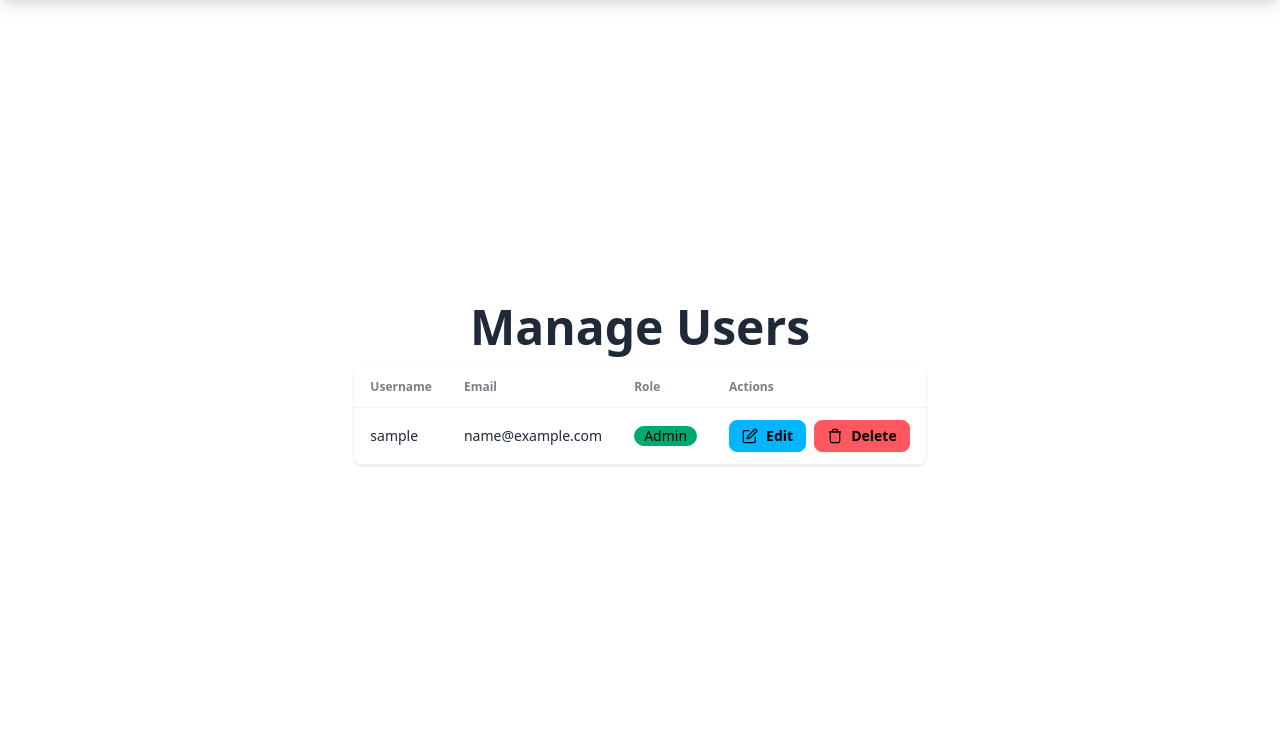
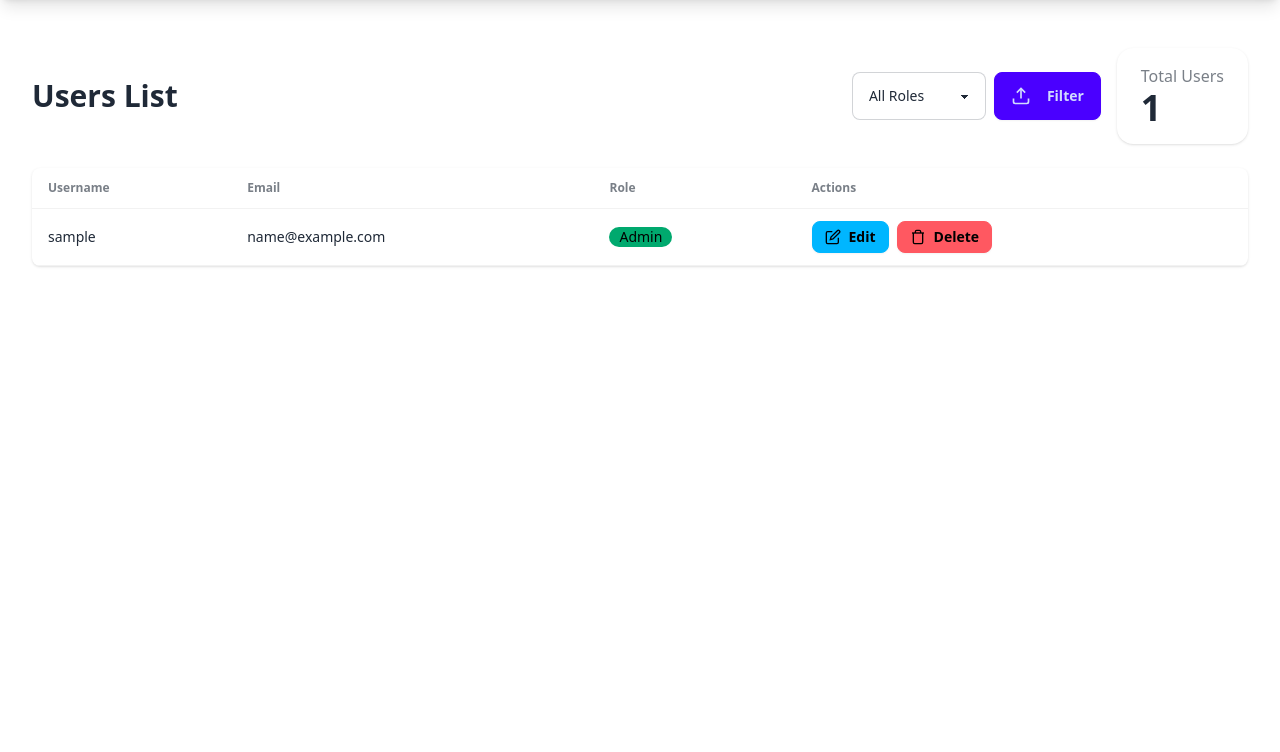
Before and after one commit to nitishk94/kanaka_hiring, a Flask app: page /admin/users in a window 1280 px wide. Shown: the part 64-816 px from the top of the page. After the commit the page ends 331 px from the top, so only its background shows below. Run offline with Flask 3, Linux system fonts and the light colour scheme; the visitor is signed in with stand-in values (Sample User, id 1); data comes from the database, SQL or seed files in the repository; some libraries are stand-ins or nearby versions.

```diff
--- a/app/__init__.py
+++ b/app/__init__.py
@@ -1,4 +1,4 @@
-from flask import Flask
+from flask import Flask, session, flash, redirect, url_for
 from app.extensions import db, login_manager, migrate
 from app.routes import register_routes
 from logging.handlers import RotatingFileHandler
@@ -6,12 +6,20 @@ from app.models.users import User
 import logging
 import secrets
 import os
+from datetime import timedelta
 
 login_manager.login_view = 'auth.login'
 
 @login_manager.user_loader
 def load_user(user_id):
     return User.query.get(int(user_id))
+
+@login_manager.unauthorized_handler
+def unauthorized():
+    if session.get('_user_id'):
+        session.clear()
+        flash('Your session has timed out. Please log in again.', 'session_timeout')
+    return redirect(url_for('auth.login'))
 
 def create_app():
     app = Flask(__name__)
@@ -25,6 +33,8 @@ def create_app():
 
     db.init_app(app)
     login_manager.init_app(app)
+    login_manager.session_protection = "strong"
+    app.permanent_session_lifetime = timedelta(minutes=10)
     migrate.init_app(app, db)
 
     if not os.path.exists('logs'):
--- a/app/routes/admin.py
+++ b/app/routes/admin.py
@@ -36,8 +36,14 @@ def manage_users():
         flash(f'Role {role.title()} assigned successfully', 'success')
         return redirect(url_for('admin.manage_users'))
 
-    users = User.query.all()
-    return render_template('admin/manage_users.html', users=users)
+    # Handle role filtering for GET requests
+    role = request.args.get('role', '')
+    if role:
+        users = User.query.filter_by(role=role).all()
+    else:
+        users = User.query.all()
+
+    return render_template('admin/manage_users.html', users=users, selected_role=role)
 
 @bp.route('/edit_user/<int:user_id>', methods=['GET', 'POST'])
 @login_required
--- a/app/routes/referrer.py
+++ b/app/routes/referrer.py
@@ -17,8 +17,8 @@ def dashboard():
 def refer_candidate():
     return "Refer a Candidate"
 
-@bp.route('/status/<int:id>')
+@bp.route('/status')
 @login_required
 @role_required(*REFERRAL_ROLES)
-def referral_status(id):
-    return f"Track Status of Referred Candidate {id}"
+def referral_status():
+    return "Track Status of Referred Candidate"
--- a/app/templates/admin/manage_users.html
+++ b/app/templates/admin/manage_users.html
@@ -3,9 +3,37 @@
 {% block title %}Manage Users{% endblock %}
 
 {% block content %}
-<div class="hero min-h-[calc(100vh-4rem)]">
-    <div class="hero-content flex-col">
-        <h1 class="text-5xl font-bold">Manage Users</h1>
+<div class="container mx-auto px-4 py-8">
+    <div class="flex justify-between items-center mb-6">
+        <h1 class="text-3xl font-bold">Users List</h1>
+        <div class="flex items-center gap-4">
+            <form method="GET" action="{{ url_for('admin.manage_users') }}" class="flex items-center gap-2">
+                <select name="role" class="select select-bordered">
+                    <option value="" {% if not selected_role %}selected{% endif %}>All Roles</option>
+                    <option value="admin" {% if selected_role == 'admin' %}selected{% endif %}>Admin</option>
+                    <option value="hr" {% if selected_role == 'hr' %}selected{% endif %}>HR</option>
+                    <option value="interviewer" {% if selected_role == 'interviewer' %}selected{% endif %}>Interviewer</option>
+                    <option value="referrer" {% if selected_role == 'referrer' %}selected{% endif %}>Referrer</option>
+                </select>
+                <button type="submit" class="btn btn-primary">
+                    <svg xmlns="http://www.w3.org/2000/svg" class="h-5 w-5 mr-2" viewBox="0 0 24 24" fill="none" stroke="currentColor" stroke-width="2">
+                        <path d="M21 15v4a2 2 0 0 1-2 2H5a2 2 0 0 1-2-2v-4"></path>
+                        <polyline points="17 8 12 3 7 8"></polyline>
+                        <line x1="12" y1="3" x2="12" y2="15"></line>
+                    </svg>
+                    Filter
+                </button>
+            </form>
+            <div class="stats shadow">
+                <div class="stat">
+                    <div class="stat-title">Total Users</div>
+                    <div class="stat-value">{{ users|length }}</div>
+                </div>
+            </div>
+        </div>
+    </div>
+
+    <div class="flex-col">
         <div class="overflow-x-auto bg-base-100 rounded-lg shadow">
             <table class="table table-zebra">
                 <thead>
@@ -31,7 +59,7 @@
                                         <option value="interviewer">Interviewer</option>
                                         <option value="referrer">Referrer</option>
                                     </select>
-                                    <button type="submit" class="btn btn-sm btn-primary">Change Role</button>
+                                    <button type="submit" class="btn btn-sm btn-primary">Assign Role</button>
                                 </form>
                             {% else %}
                                 <div class="badge badge-{{ 'success' if user.role == 'admin' else 'warning' }}">
--- a/app/templates/base.html
+++ b/app/templates/base.html
@@ -24,7 +24,9 @@
                 {% elif current_user.role == 'referrer' and request.endpoint != 'referrer.dashboard' %}
                     <a href="{{ url_for('referrer.dashboard') }}" class="btn btn-primary">Dashboard</a>
                 {% endif %}
+                {% if request.endpoint != 'main.profile' %}
                     <a href="{{ url_for('main.profile') }}" class="btn btn-ghost">Profile</a>
+                {% endif %}
                 <a href="{{ url_for('auth.logout') }}" class="btn btn-ghost">Logout</a>
             {% else %}
                 {% if request.endpoint != 'auth.login' %}
@@ -37,6 +39,17 @@
         </div>
     </div>
 
+    {% if session.get('_flashes') and session.get('_flashes')[0][0] == 'session_timeout' %}
+        <div class="alert alert-warning alert-dismissible fade show mx-4 mt-4" role="alert">
+            <svg xmlns="http://www.w3.org/2000/svg" class="stroke-current shrink-0 h-6 w-6" fill="none" viewBox="0 0 24 24">
+                <path stroke-linecap="round" stroke-linejoin="round" stroke-width="2" d="M12 9v2m0 4h.01m-6.938 4h13.856c1.54 0 2.502-1.667 1.732-3L13.732 4c-.77-1.333-2.694-1.333-3.464 0L3.34 16c-.77 1.333.192 3 1.732 3z" />
+            </svg>
+            <span>Your session has timed out. Please log in again to continue.</span>
+            <button type="button" class="btn-close" data-bs-dismiss="alert" aria-label="Close"></button>
+        </div>
+    {% endif %}
+
+    {% block flash_messages %}
         {% with messages = get_flashed_messages(with_categories=true) %}
             {% if messages %}
                 {% for category, message in messages %}
@@ -47,6 +60,7 @@
                 {% endfor %}
             {% endif %}
         {% endwith %}
+    {% endblock %}
 
     <main class="container mx-auto px-4 mt-4">
         {% block content %}{% endblock %}
--- a/app/templates/interviewer/dashboard.html
+++ b/app/templates/interviewer/dashboard.html
@@ -26,7 +26,7 @@
     </div>
 
     <div class="grid grid-cols-1 md:grid-cols-2 gap-6">
-        <a href="{{ url_for('interviewer.view_interview') }}" class="card bg-base-100 shadow-xl hover:shadow-2xl transition-all duration-300">
+        <a href="{{ url_for('interviewer.view_interviews') }}" class="card bg-base-100 shadow-xl hover:shadow-2xl transition-all duration-300">
             <div class="card-body">
                 <div class="flex items-center gap-4">
                     <div class="bg-primary/10 p-4 rounded-lg">
--- a/app/templates/referrer/dashboard.html
+++ b/app/templates/referrer/dashboard.html
@@ -26,7 +26,7 @@
     </div>
 
     <div class="grid grid-cols-1 md:grid-cols-2 gap-6">
-        <a href="{{ url_for('referrer.refer') }}" class="card bg-base-100 shadow-xl hover:shadow-2xl transition-all duration-300">
+        <a href="{{ url_for('referrer.refer_candidate') }}" class="card bg-base-100 shadow-xl hover:shadow-2xl transition-all duration-300">
             <div class="card-body">
                 <div class="flex items-center gap-4">
                     <div class="bg-primary/10 p-4 rounded-lg">
@@ -44,7 +44,7 @@
             </div>
         </a>
 
-        <a href="{{ url_for('referrer.status') }}" class="card bg-base-100 shadow-xl hover:shadow-2xl transition-all duration-300">
+        <a href="{{ url_for('referrer.referral_status') }}" class="card bg-base-100 shadow-xl hover:shadow-2xl transition-all duration-300">
             <div class="card-body">
                 <div class="flex items-center gap-4">
                     <div class="bg-secondary/10 p-4 rounded-lg">
```
Also changed, not shown: app/routes/interviewer.py (+6 -6 lines), app/templates/auth/login.html (+23 -9 lines), app/templates/hr/upload.html (+8 -7 lines), 3 other files. Lines whose indentation alone changed are shown as unchanged.
